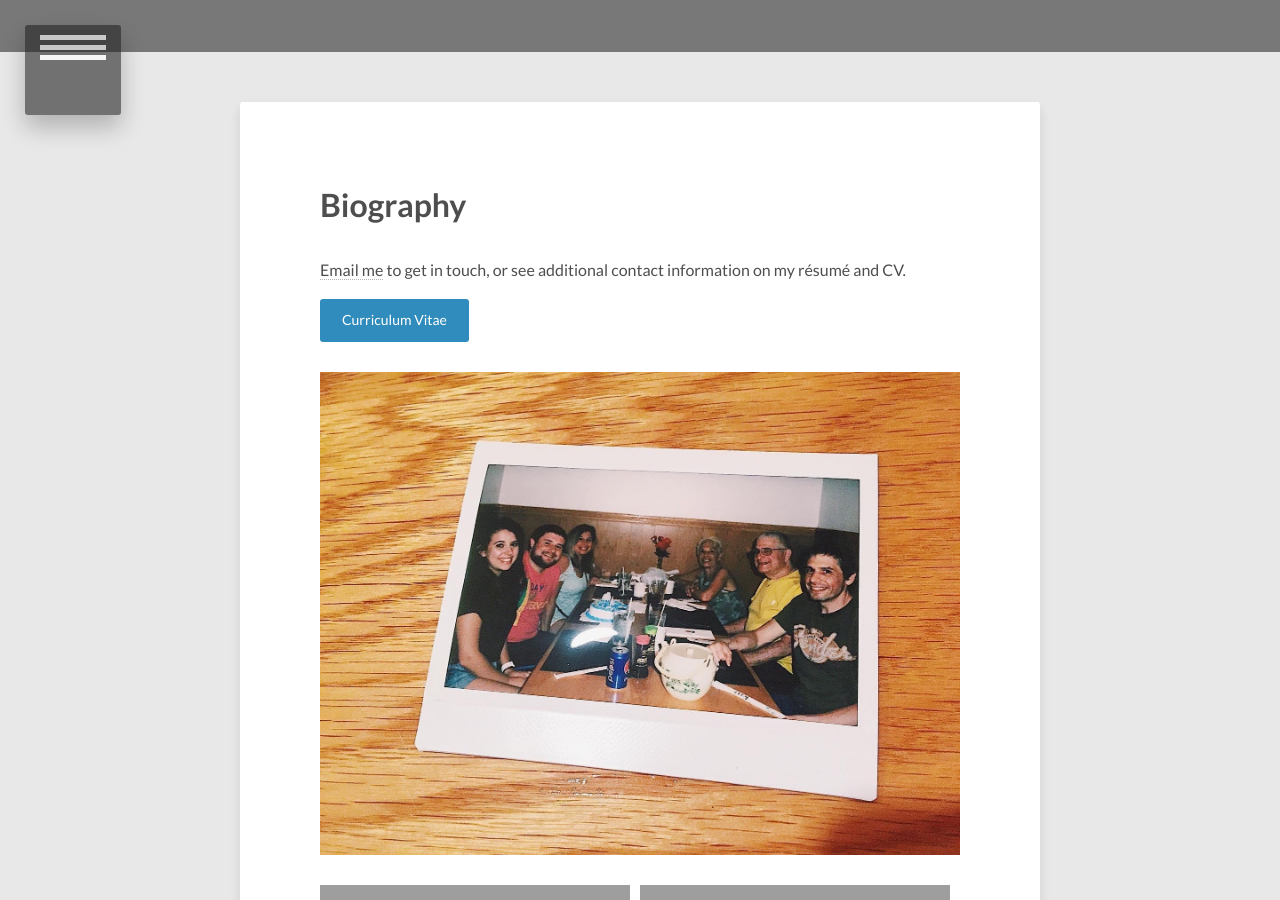
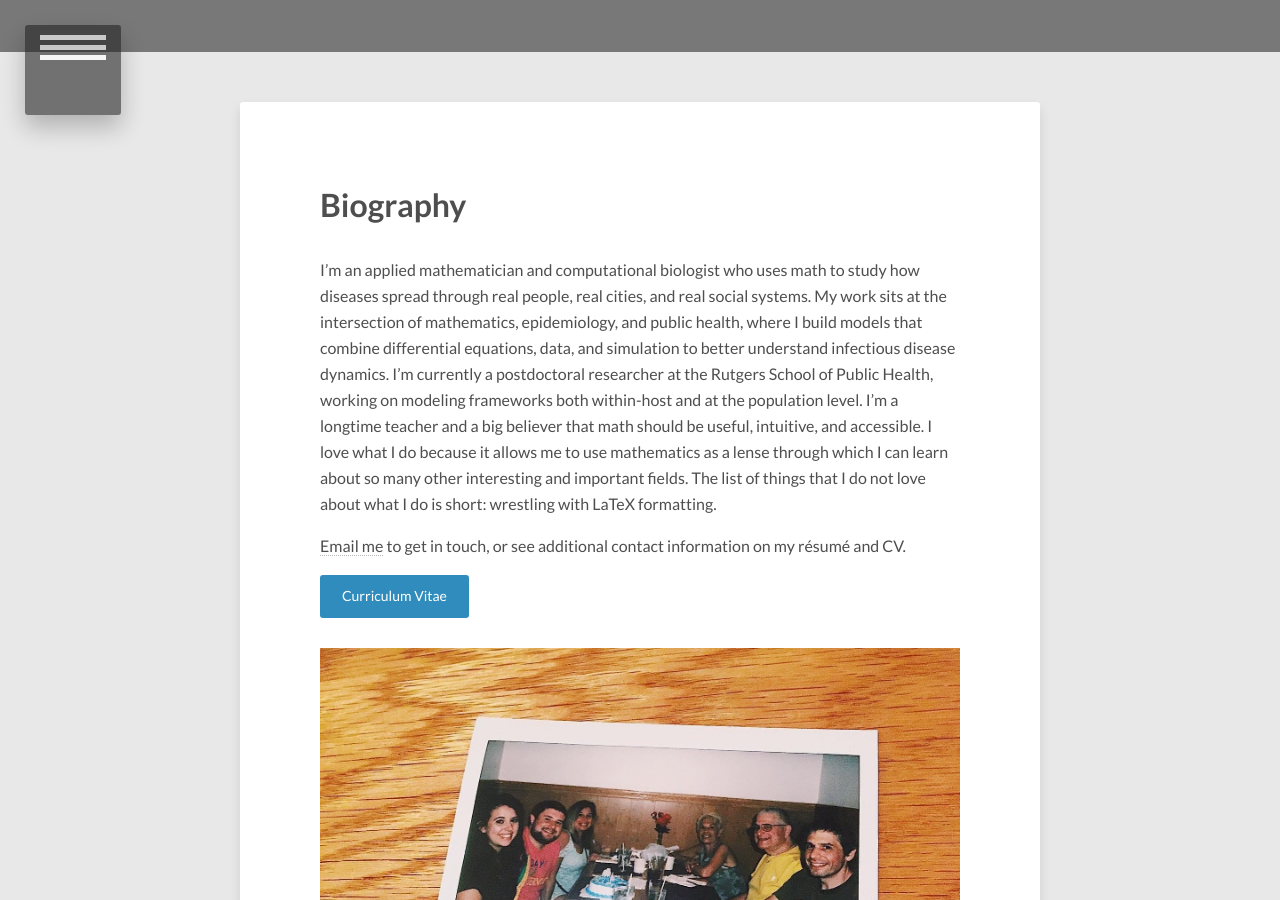
Before and after one commit to RyanJ119/RyanJ119.github.io, a Jekyll site: the page built from about/index.md, in a window 1280 px wide and 900 px high, scrolled down 398 px. Built offline with Jekyll 4.4.1, drawn with Linux system fonts in a browser that asks for light colours; nearby versions of some CDN libraries.

Commit message:
Update index.md

```diff
--- a/about/index.md
+++ b/about/index.md
@@ -9,6 +9,8 @@ modified: 2018-01-27
 
 # Biography
 
+I’m an applied mathematician and computational biologist who uses math to study how diseases spread through real people, real cities, and real social systems. My work sits at the intersection of mathematics, epidemiology, and public health, where I build models that combine differential equations, data, and simulation to better understand infectious disease dynamics. I’m currently a postdoctoral researcher at the Rutgers School of Public Health, working on modeling frameworks both within-host and at the population level.
+I’m a longtime teacher and a big believer that math should be useful, intuitive, and accessible. I love what I do because it allows me to use mathematics as a lense through which I can learn about so many other interesting and important fields. The list of things that I do not love about what I do is short:  wrestling with LaTeX formatting.
 
 <a href="mailto:{{ site.owner.email | encode_email }}" title="Email me">Email me</a> to get in touch, or see additional contact information on my r&eacute;sum&eacute; and CV.
 
```
